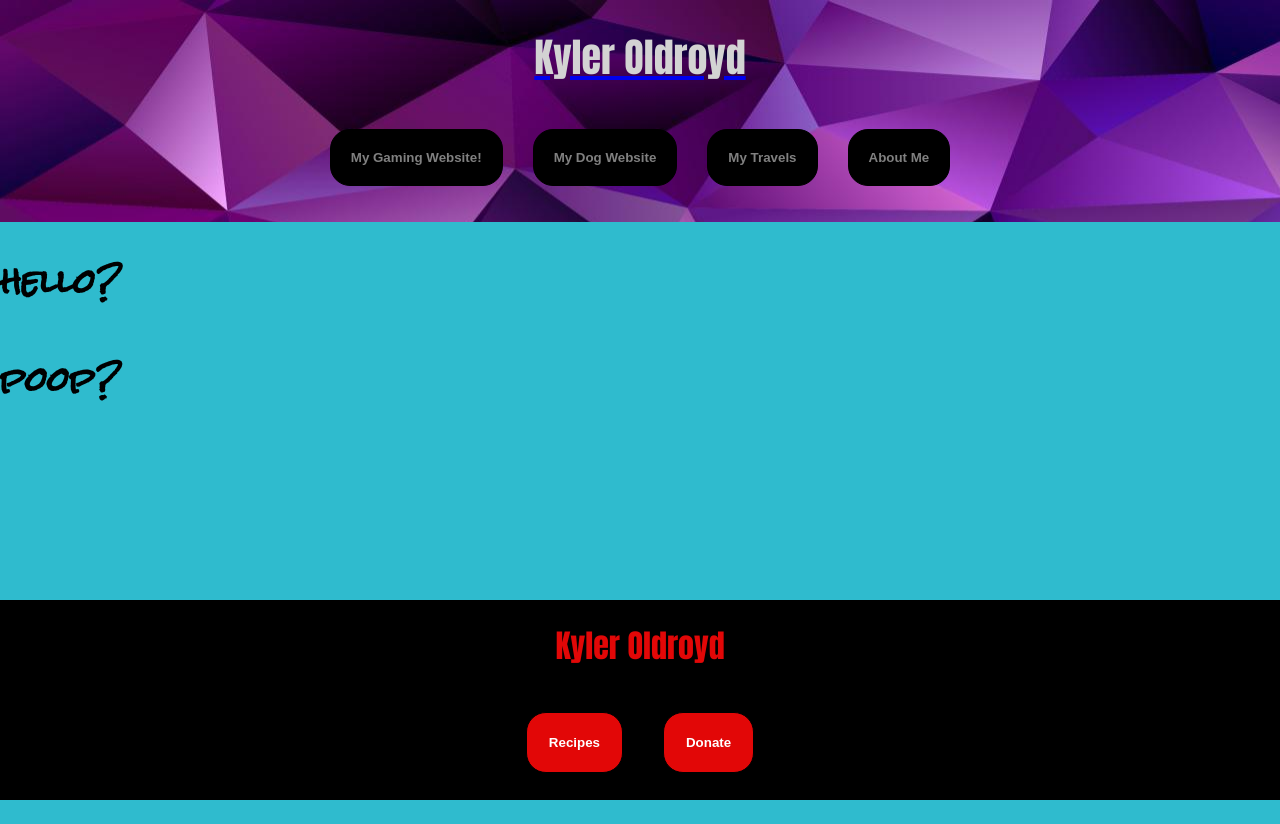
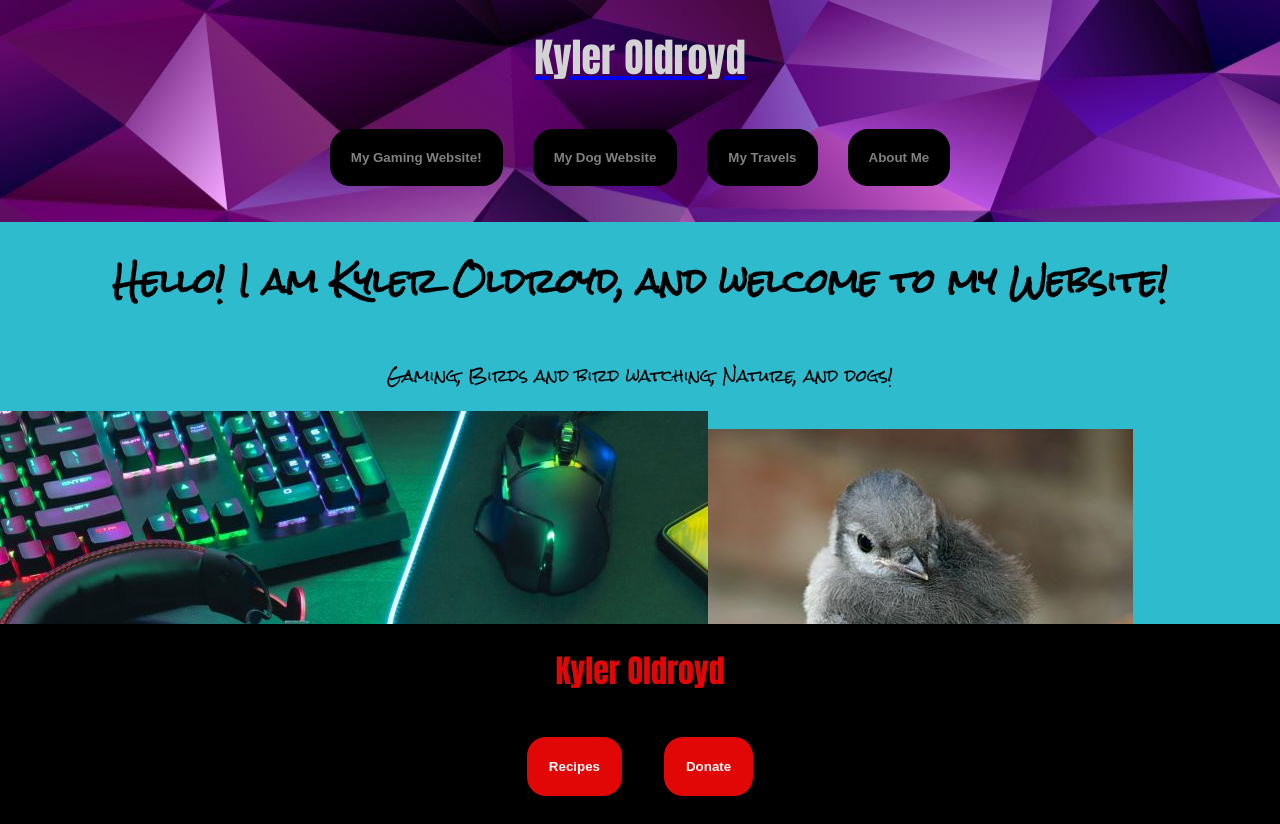
Before and after one commit to Jameson13B/kyler-oldroyd, a React (Create React App) app: page / in a window 1280 px wide. Before the commit the page ends 800 px from the top, so only its background shows below. Built offline with nearby package versions, Linux system fonts and the light colour scheme.

Commit message:
added description and pictures for home page

```diff
--- a/src/views/Home.css
+++ b/src/views/Home.css
@@ -1,3 +1,9 @@
 .HomePage {
   font-family: "Rock Salt";
+  display: flex;
+  flex-direction: column;
+
 }
+.center {
+  align-self: center;
+}
--- a/src/views/Home.js
+++ b/src/views/Home.js
@@ -1,11 +1,17 @@
 import React from 'react'
 import './Home.css'
+import GamingPic from "../assets/gaming_picture.jpg"
+import BlueJayPic from "../assets/blue_jay_picture.jpg"
 
 export const Home = () => {
   return (
     <div className="HomePage">
-      <h1>hello?</h1>
-      <h1>poop?</h1>
+      <h1 className="center">Hello! I am Kyler Oldroyd, and welcome to my Website!</h1>
+      <p className="center">Gaming, Birds and bird watching, Nature, and dogs!</p>
+      <div className="Pictures">
+        <img alt="gaming" src={GamingPic} />
+        <img alt="blue jay" src={BlueJayPic} />
+      </div>
     </div>
   )
 }
```
Also changed, not shown: src/assets/blue_jay_picture.jpg (added), src/assets/gaming_picture.jpg (added).
